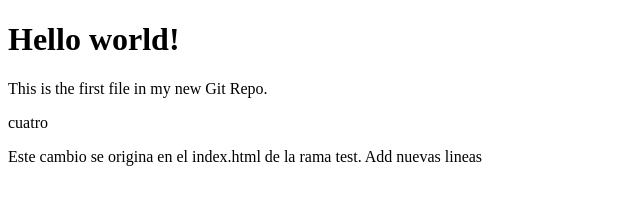
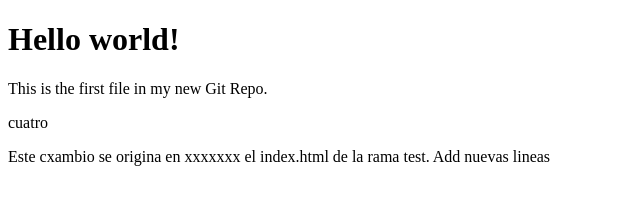
Before and after one commit to crodrigr/proyecto_g12, a plain HTML site: page index.html in a window 1280 px wide. Shown: the whole page, without its empty margins (0-640 px from the left). Drawn offline with Linux system fonts and the light colour scheme.

Commit message:
comflicto

```diff
--- a/index.html
+++ b/index.html
@@ -8,6 +8,6 @@
 <h1>Hello world!</h1>
 <p>This is the first file in my new Git Repo.</p>
 <p>cuatro</p>
-Este cambio se origina en el index.html de la rama test. Add nuevas lineas
+Este cxambio se origina en xxxxxxx el index.html de la rama test. Add nuevas lineas
 </body>
 </html>
```
